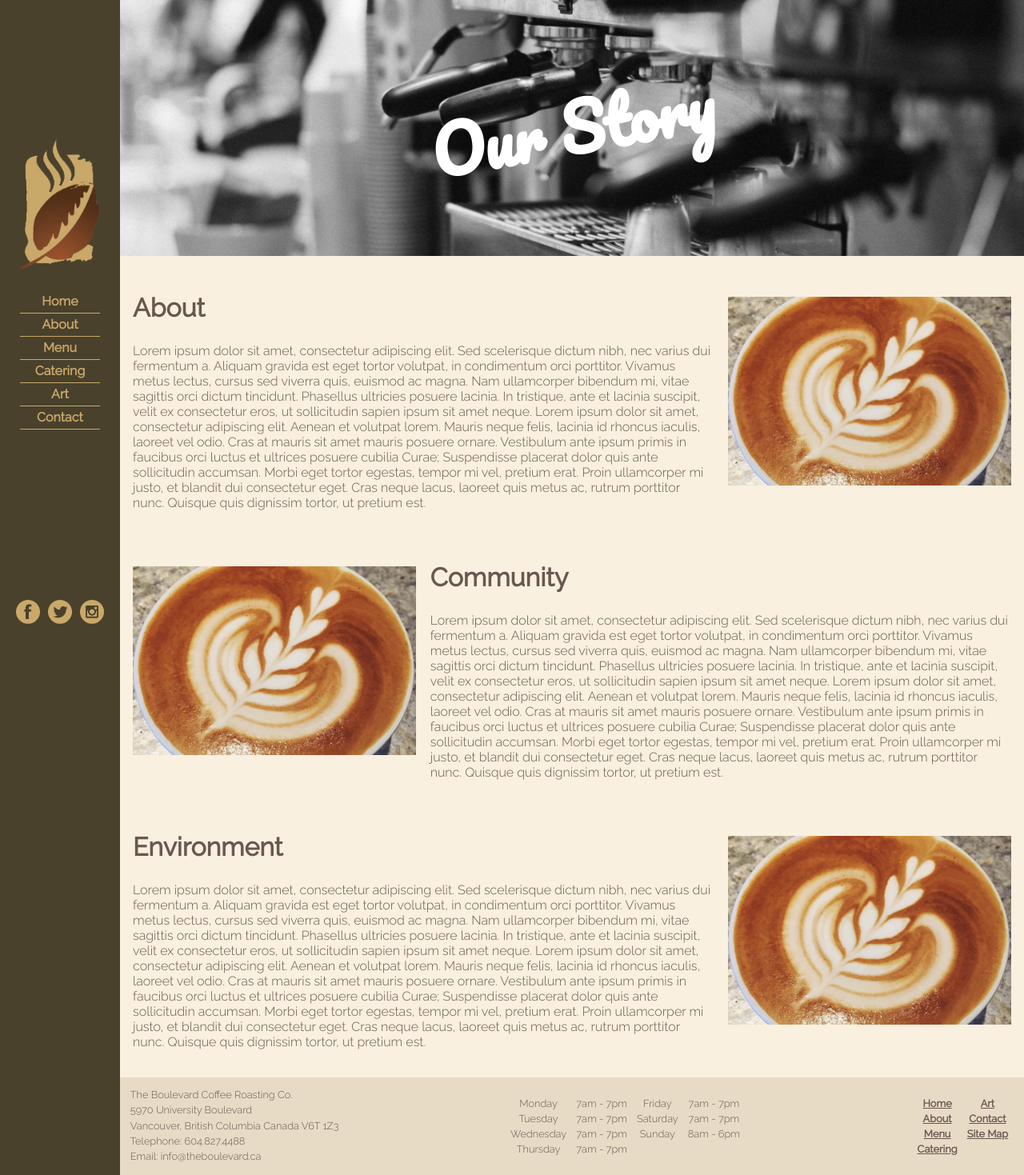
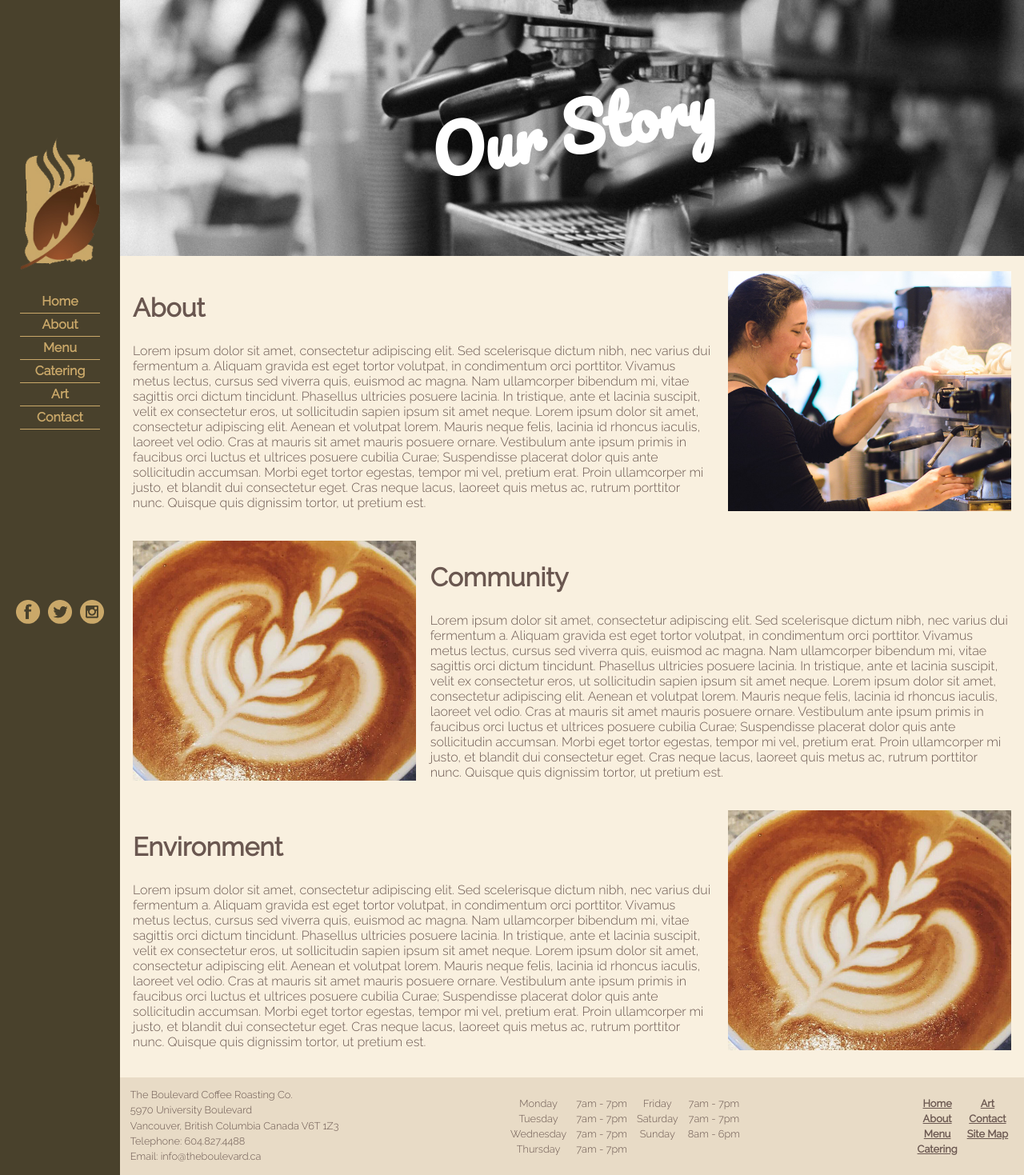
Before and after one commit to sheldonlynn/The-Boulevard, a PHP site: page /about.html in a window 1280 px wide. Shown: the whole page at 80% size. Run offline with PHP 8.4, Linux system fonts and the light colour scheme.

Commit message:
about photos

```diff
--- a/about.html
+++ b/about.html
@@ -47,17 +47,16 @@
 									<p>Lorem ipsum dolor sit amet, consectetur adipiscing elit. Sed scelerisque dictum nibh, nec varius dui fermentum a. Aliquam gravida est eget tortor volutpat, in condimentum orci porttitor. Vivamus metus lectus, cursus sed viverra quis, euismod ac magna. Nam ullamcorper bibendum mi, vitae sagittis orci dictum tincidunt. Phasellus ultricies posuere lacinia. In tristique, ante et lacinia suscipit, velit ex consectetur eros, ut sollicitudin sapien ipsum sit amet neque. Lorem ipsum dolor sit amet, consectetur adipiscing elit. Aenean et volutpat lorem. Mauris neque felis, lacinia id rhoncus iaculis, laoreet vel odio. Cras at mauris sit amet mauris posuere ornare. Vestibulum ante ipsum primis in faucibus orci luctus et ultrices posuere cubilia Curae; Suspendisse placerat dolor quis ante sollicitudin accumsan. Morbi eget tortor egestas, tempor mi vel, pretium erat. Proin ullamcorper mi justo, et blandit dui consectetur eget. Cras neque lacus, laoreet quis metus ac, rutrum porttitor nunc. Quisque quis dignissim tortor, ut pretium est.</p>
 							</div>
 							<div class="col span_1_of_3">
-								<img class="photo" src="images/latte.jpg" height="533" width="800" alt="">
+								<div class="img-container" id="about-photo"></div>
 							</div>
 					</div>
 							<div class="section group">
-							<div class="col span_1_of_3">
-								<img class="photo2" src="images/latte.jpg" height="533" width="800" alt="">
+							<div class="col span_1_of_3 photo2">
+								<div class="img-container" id="community-photo"></div>
 							</div>
 							<div class="col span_2_of_3">
 								<h2>Community</h2>
 									<p>Lorem ipsum dolor sit amet, consectetur adipiscing elit. Sed scelerisque dictum nibh, nec varius dui fermentum a. Aliquam gravida est eget tortor volutpat, in condimentum orci porttitor. Vivamus metus lectus, cursus sed viverra quis, euismod ac magna. Nam ullamcorper bibendum mi, vitae sagittis orci dictum tincidunt. Phasellus ultricies posuere lacinia. In tristique, ante et lacinia suscipit, velit ex consectetur eros, ut sollicitudin sapien ipsum sit amet neque. Lorem ipsum dolor sit amet, consectetur adipiscing elit. Aenean et volutpat lorem. Mauris neque felis, lacinia id rhoncus iaculis, laoreet vel odio. Cras at mauris sit amet mauris posuere ornare. Vestibulum ante ipsum primis in faucibus orci luctus et ultrices posuere cubilia Curae; Suspendisse placerat dolor quis ante sollicitudin accumsan. Morbi eget tortor egestas, tempor mi vel, pretium erat. Proin ullamcorper mi justo, et blandit dui consectetur eget. Cras neque lacus, laoreet quis metus ac, rutrum porttitor nunc. Quisque quis dignissim tortor, ut pretium est.</p>
-								<img class="photo1" src="images/latte.jpg" height="533" width="800" alt="">
 							</div>
 					</div>
 
@@ -69,7 +68,7 @@
 									<p>Lorem ipsum dolor sit amet, consectetur adipiscing elit. Sed scelerisque dictum nibh, nec varius dui fermentum a. Aliquam gravida est eget tortor volutpat, in condimentum orci porttitor. Vivamus metus lectus, cursus sed viverra quis, euismod ac magna. Nam ullamcorper bibendum mi, vitae sagittis orci dictum tincidunt. Phasellus ultricies posuere lacinia. In tristique, ante et lacinia suscipit, velit ex consectetur eros, ut sollicitudin sapien ipsum sit amet neque. Lorem ipsum dolor sit amet, consectetur adipiscing elit. Aenean et volutpat lorem. Mauris neque felis, lacinia id rhoncus iaculis, laoreet vel odio. Cras at mauris sit amet mauris posuere ornare. Vestibulum ante ipsum primis in faucibus orci luctus et ultrices posuere cubilia Curae; Suspendisse placerat dolor quis ante sollicitudin accumsan. Morbi eget tortor egestas, tempor mi vel, pretium erat. Proin ullamcorper mi justo, et blandit dui consectetur eget. Cras neque lacus, laoreet quis metus ac, rutrum porttitor nunc. Quisque quis dignissim tortor, ut pretium est.</p>
 							</div>
 							<div class="col span_1_of_3">
-								<img class="photo" src="images/latte.jpg" height="533" width="800" alt="">
+								<div class="img-container" id="environment-photo"></div>
 							</div>
 					</div>
 				</main>
--- a/style/about.css
+++ b/style/about.css
@@ -2,19 +2,22 @@ h2 {
 	font-size: 2em;
 }
 
-.photo {
-	padding-top: 2em;
-	width: 100%;
-	height: auto;
-	margin: auto;
+.img-container {
+	background-image: url(../images/latte.jpg);
+	background-position: 50% 50%;
+	background-size: cover;
+	width: auto;
+	height: 300px;
 }
 
-.photo2 {
-	padding-top: 2em;
-	width: 100%;
-	height: auto;
-	margin: auto;
+#about-photo {
+	background-image: url(../images/barista.jpg);
+	background-position: 50% 50%;
+	background-size: cover;
+	width: auto;
+	height: 300px;
 }
+
 .photo1 {
 	padding-top: 2em;
 	height: 0;
@@ -49,9 +52,9 @@ h2 {
 
 /*  GROUPING  */
 .group:before,
-.group:after { content:""; display:table; }
+.group:after { content:""; display:table;}
 .group:after { clear:both;}
-.group { zoom:1; /* For IE 6/7 */ }
+.group { zoom:1; /* For IE 6/7 */}
 
 /*  GRID OF THREE  */
 .span_3_of_3 { width: 100%; }
@@ -68,13 +71,14 @@ h2 {
 	}
 
 	.photo1 {
-	width: 100%;
-	height: auto;
-	margin: auto;
+	width: auto;
+	height: 300px
 	display: block;
 	}
 
 	.photo2 {
+		background-image: none;
 		display: none;
+		height: 0px
 	}
 }
```
